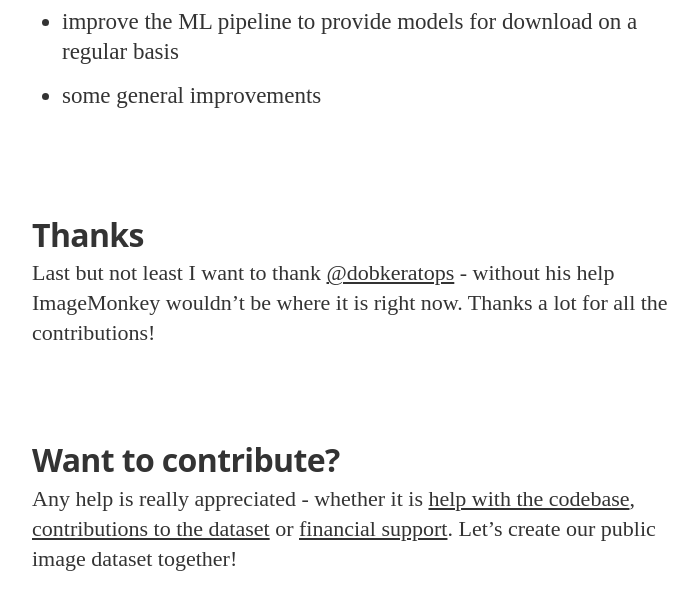
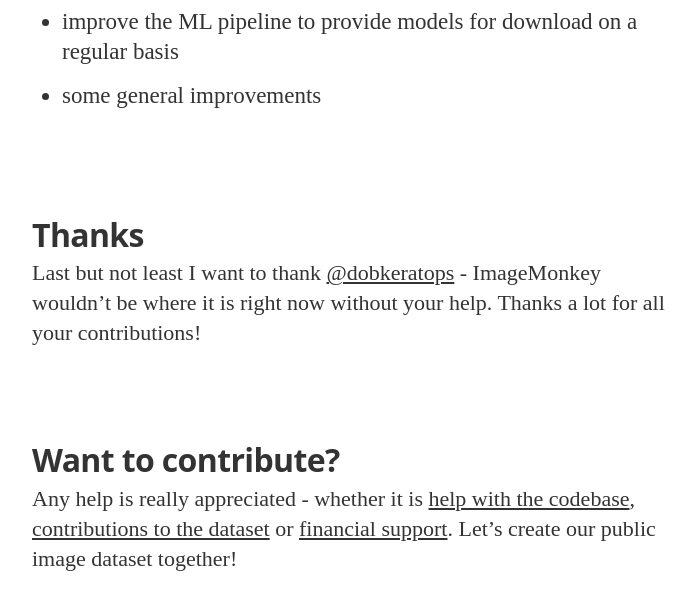
Before and after one commit to ImageMonkey/imagemonkey-blog, a Jekyll site: the page built from _posts/2020-02-09-ImageMonkey-100k-0.markdown, in a window 1280 px wide and 900 px high, scrolled down 6802 px, cut to the strip 0-600 px from the top of the window. Shown: the whole strip, without its empty margins (288-986 px from the left). Built offline with Jekyll 4.4.1, drawn with Linux system fonts in a browser that asks for light colours; nearby versions of some CDN libraries; some web fonts are replaced; some of the changed text lies outside the part shown.

Commit message:
a few small changes in last blog post

```diff
--- a/_posts/2020-02-09-ImageMonkey-100k.markdown
+++ b/_posts/2020-02-09-ImageMonkey-100k-0.markdown
@@ -81,7 +81,7 @@ Apart from that, I'll be working on:
 * some general improvements
 
 # Thanks #
-Last but not least I want to thank [@dobkeratops](https://github.com/dobkeratops) - without his help ImageMonkey wouldn't be where it is right now. Thanks a lot for all the contributions!
+Last but not least I want to thank [@dobkeratops](https://github.com/dobkeratops) - ImageMonkey wouldn't be where it is right now without your help. Thanks a lot for all your contributions!
 
 
 # Want to contribute? #
```
Also changed, not shown: other parts of _posts/2020-02-09-ImageMonkey-100k-0.markdown (+1 -1 lines).
